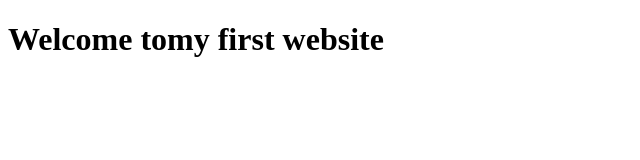
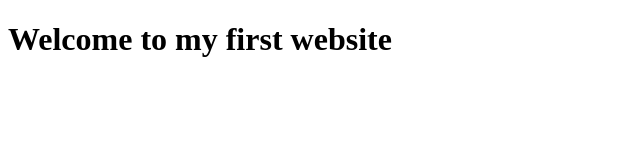
Before and after one commit to ahpollob/first-website, a plain HTML site: page index.html in a window 1280 px wide. Shown: the whole page, without its empty margins (0-640 px from the left). Drawn offline with Linux system fonts and the light colour scheme.

Commit message:
Update index.html

```diff
--- a/index.html
+++ b/index.html
@@ -6,6 +6,6 @@
     <title>Document</title>
 </head>
 <body>
-    <h1>Welcome tomy first website</h1>
+    <h1>Welcome to my first website</h1>
 </body>
 </html>
```
